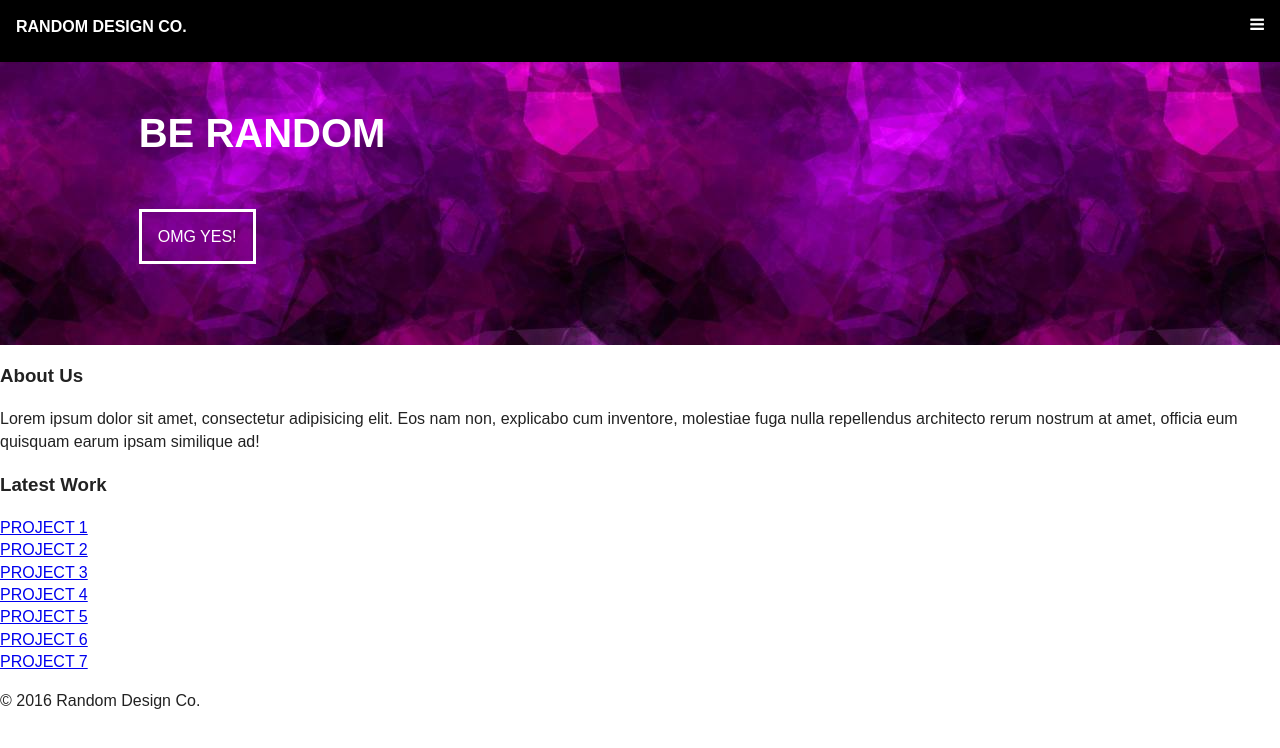
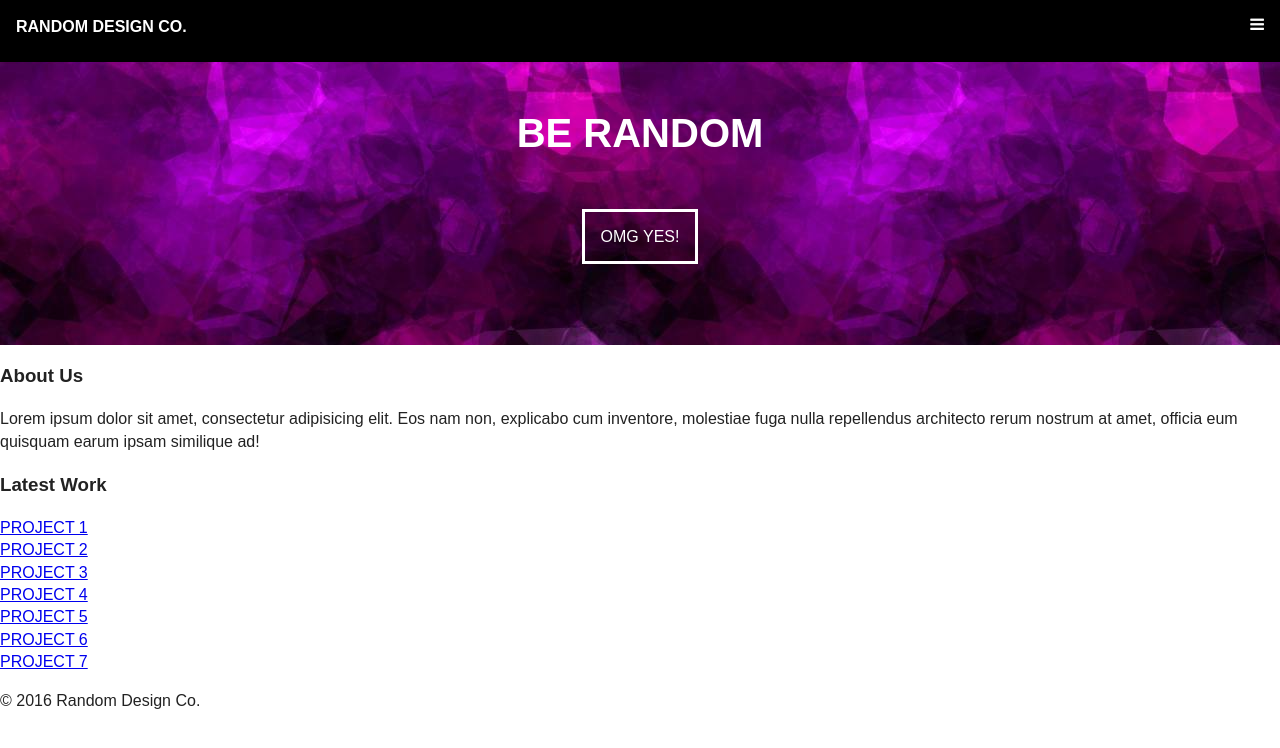
Before and after one commit to jswickham/random-design-co, a plain HTML site: page index.html in a window 1280 px wide. Drawn offline with nearby package versions, Linux system fonts and the light colour scheme.

Commit message:
updated callout

```diff
--- a/css/main.css
+++ b/css/main.css
@@ -127,24 +127,25 @@ html {
     top: 1em;
 }
 
-.be-random {
+.callout {
     background-image: url(../img/purple-bg.jpeg);
     padding: 5em 8.67em 5em 8.67em;
+    text-align: center;
 }
 
-.be-random h2 {
+.callout h2 {
     font-size: 2.5em;
     color: #fff;
     padding-bottom: 1em;
     line-height: 1em;
 }
 
-.be-random a {
+.callout a {
     color: #fff;
     font-size: 1em;
 }
 
-.be-random a:hover {
+.callout a:hover {
     background-color: #fff;
     color: #000;
 }
--- a/index.html
+++ b/index.html
@@ -25,7 +25,7 @@
     <i class="fa fa-bars"></i>
   </header>
 
-  <section class="be-random">
+  <section class="callout">
     <article>
       <h2>BE RANDOM</h2>
 
```
